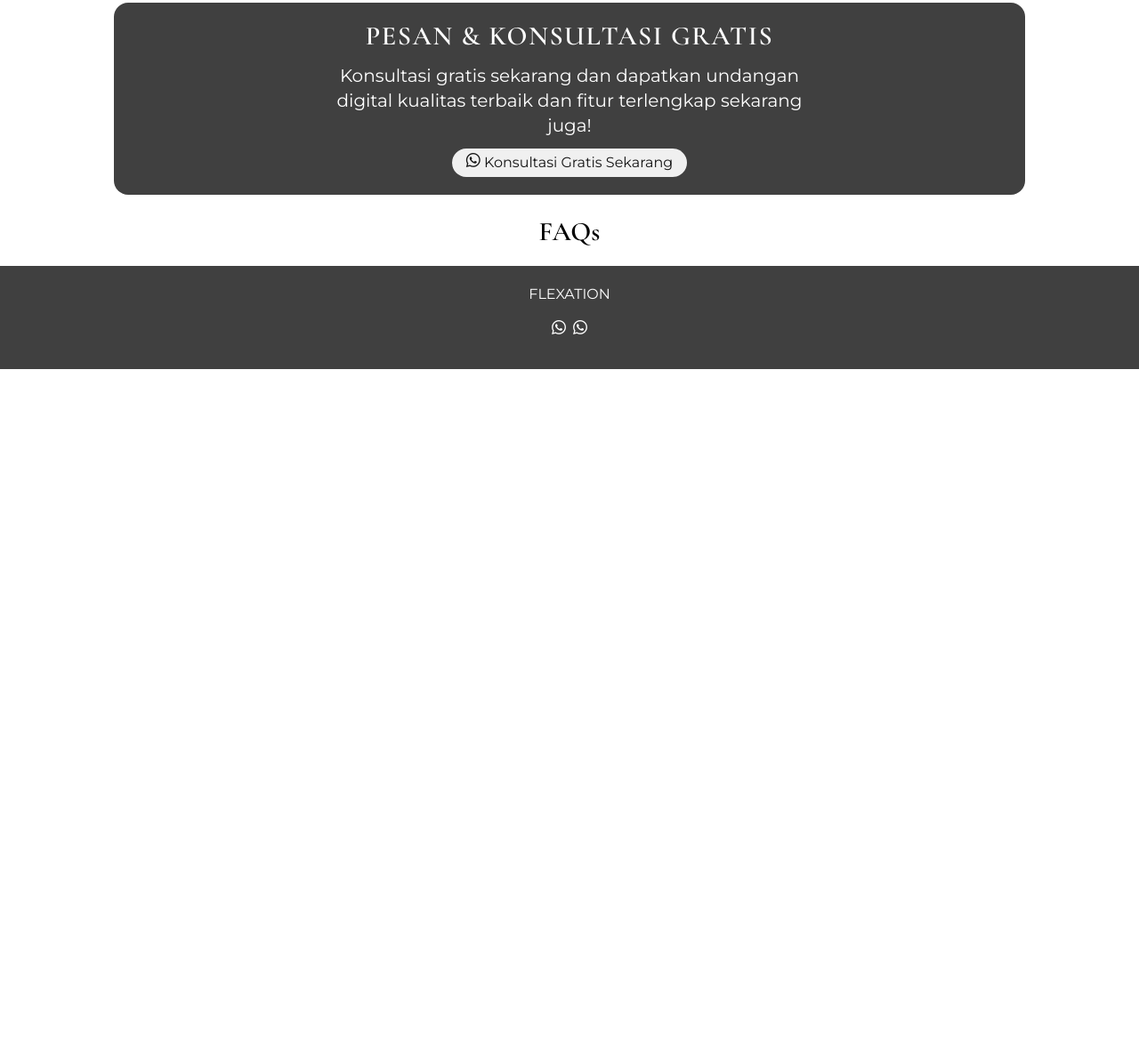
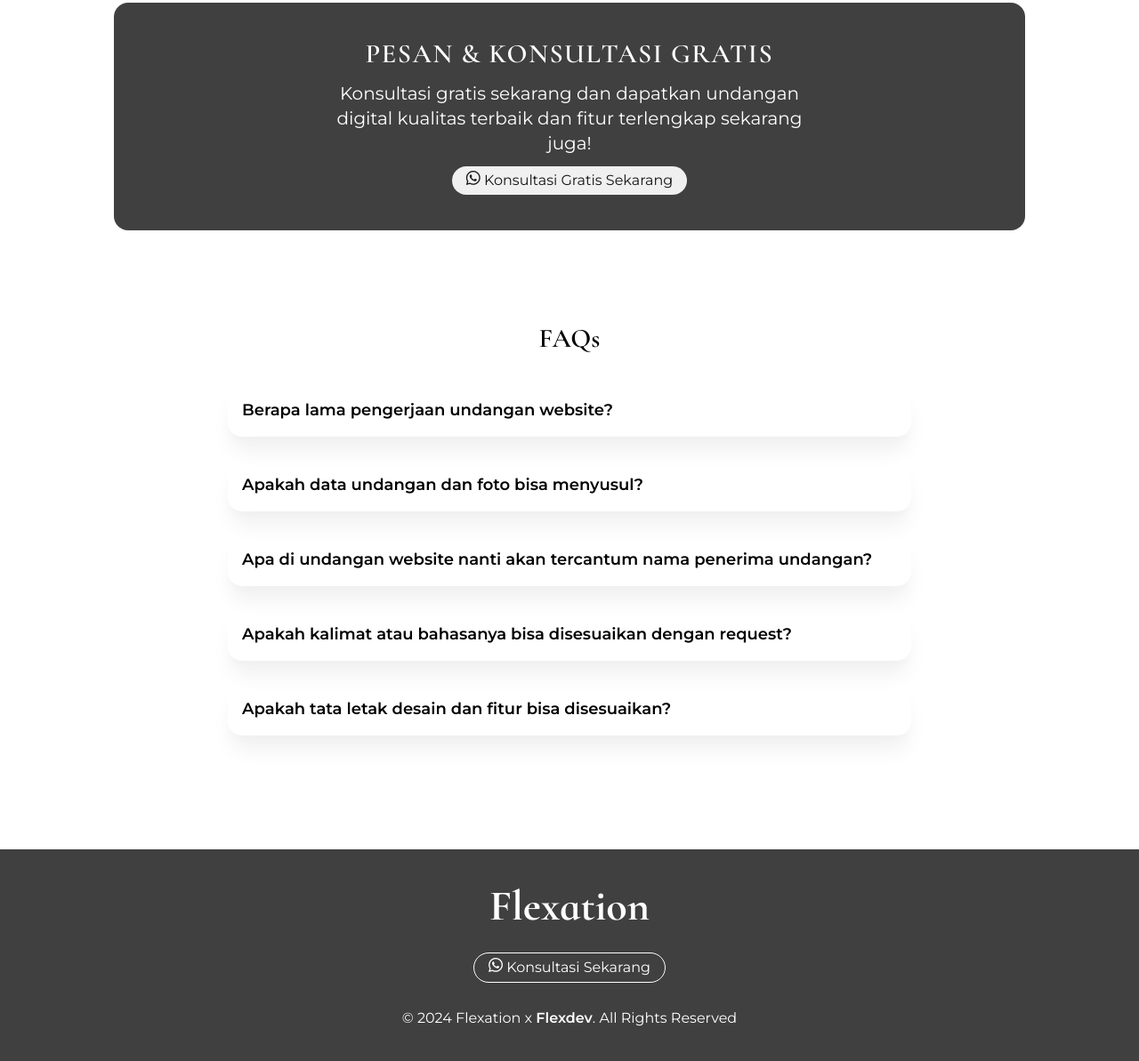
Before and after one commit to akuBetaa/catalog-invwedding, a plain HTML site: page index.html in a window 1280 px wide. Shown: the part 1464-2657 px from the top of the page at 89% size. Before the commit the page ends 1879 px from the top, so only its background shows below. Drawn offline with nearby package versions, Linux system fonts and the light colour scheme.

Commit message:
update faq and footer

```diff
--- a/assets/js/script.js
+++ b/assets/js/script.js
@@ -31,14 +31,7 @@ theme.forEach((item) => {
 });
 
 //Dropdown FAQs
-function toggleDropdown() {
-  const textElement = document.getElementById('hiddenText');
-  const buttonElement = document.getElementById('toggleButton');
-  if (textElement.classList.contains('hidden')) {
-    textElement.classList.remove('hidden');
-    buttonElement.textContent = 'Sembunyikan';
-  } else {
-    textElement.classList.add('hidden');
-    buttonElement.textContent = 'Tampilkan';
-  }
+function toggleFAQ(faqID) {
+  const faqContent = document.getElementById(faqID);
+  faqContent.classList.toggle('open');
 }
--- a/index.html
+++ b/index.html
@@ -1,16 +1,24 @@
 <!DOCTYPE html>
 <html lang="en">
   <head>
-    <meta charset="UTF-8">
-    <meta name="viewport" content="width=device-width, initial-scale=1.0">
+    <meta charset="UTF-8" />
+    <meta name="viewport" content="width=device-width, initial-scale=1.0" />
     <title>FLEXATION</title>
+    <!-- image logo -->
+    <link rel="icon" href="./assets/image/logo.png" />
 
     <!-- CSS  -->
-    <link rel="stylesheet" href="./assets/css/style.css">
+    <link rel="stylesheet" href="./assets/css/style.css" />
 
     <!-- Icons Flaticon  -->
-    <link rel='stylesheet' href='https://cdn-uicons.flaticon.com/2.4.0/uicons-regular-rounded/css/uicons-regular-rounded.css'>
-    <link rel='stylesheet' href='https://cdn-uicons.flaticon.com/2.4.0/uicons-brands/css/uicons-brands.css'>
+    <link
+      rel="stylesheet"
+      href="https://cdn-uicons.flaticon.com/2.4.0/uicons-regular-rounded/css/uicons-regular-rounded.css"
+    />
+    <link
+      rel="stylesheet"
+      href="https://cdn-uicons.flaticon.com/2.4.0/uicons-brands/css/uicons-brands.css"
+    />
 
     <!-- Tailwind -->
     <script src="https://cdn.tailwindcss.com"></script>
@@ -21,45 +29,66 @@
         theme: {
           extend: {
             colors: {
-                'grayplus' : '#404040',
-                'gray' : '#F0F0F0',
-                'graybutton' : '#312F31',
-                'colortext'  : '#151515',
+              grayplus: "#404040",
+              gray: "#F0F0F0",
+              graybutton: "#312F31",
+              colortext: "#151515",
             },
-              fontFamily : {
-                'montserrat' : ['Montserrat', 'sans-serif'],
-                'cormorant' : ["Cormorant Infant", 'serif']
-              }
-            }
-          }
-        }
+            fontFamily: {
+              montserrat: ["Montserrat", "sans-serif"],
+              cormorant: ["Cormorant Infant", "serif"],
+            },
+          },
+        },
+      };
     </script>
   </head>
   <body class="font-montserrat scroll-smooth">
     <!-- HEAD  -->
-    <div class="relative min-h-screen max-h-screen px-10 lg:px-32 bg-cover bg-center" style="background-image: url(./assets/image/img.jpeg);">
+    <div
+      class="relative min-h-screen max-h-screen px-10 lg:px-32 bg-cover bg-center"
+      style="background-image: url(./assets/image/img.jpeg)"
+    >
       <div class="absolute inset-0 z-10 bg-black min-h-screen opacity-70"></div>
 
-        <div class="relative min-h-screen z-20 text-white grid content-center italic">
+      <div
+        class="relative min-h-screen z-20 text-white grid content-center italic"
+      >
         <div>
           <p class="text-sm md:text-base">Invitation Wedding</p>
-                <p class="font-semibold text-3xl md:text-5xl lg:text-7xl tracking-wide py-2 font-cormorant">Sebar Kabar Gembira <br>dalam Genggaman</p>
+          <p
+            class="font-semibold text-3xl md:text-5xl lg:text-7xl tracking-wide py-2 font-cormorant"
+          >
+            Sebar Kabar Gembira <br />dalam Genggaman
+          </p>
           <p class="text-sm md:text-base">with FLEXATION</p>
         </div>
 
         <div class="py-10">
-                <button data-target="#katalog" class="scroll-button bg-gray px-5 py-3 text-xs text-colortext font-semibold hover:text-white rounded-full hover:bg-grayplus">Pilih Desain Impianmu</button>
+          <button
+            data-target="#katalog"
+            class="scroll-button bg-gray px-5 py-3 text-xs text-colortext font-semibold hover:text-white rounded-full hover:bg-grayplus"
+          >
+            Pilih Desain Impianmu
+          </button>
         </div>
       </div>
     </div>
 
     <!-- KATALOG  -->
-    <div class="px-5 lg:px-32 py-10 lg:py-20 text-center text-colortext" id="katalog">
+    <div
+      class="px-5 lg:px-32 py-10 lg:py-20 text-center text-colortext"
+      id="katalog"
+    >
       <div class="px-5 lg:px-60 md:px-16">
-            <h1 class="text-xl md:text-4xl font-bold font-cormorant tracking-widest">KATALOG</h1>
+        <h1
+          class="text-xl md:text-4xl font-bold font-cormorant tracking-widest"
+        >
+          KATALOG
+        </h1>
         <p class="text-xs md:text-base py-1 md:py-3">
-                Jadikan Undangan Pernikahanmu Tampil Eksklusif dan Berkesan
-                Pilih Desain Undangan Terbaik Hanya Khusus Untuk Kamu
+          Jadikan Undangan Pernikahanmu Tampil Eksklusif dan Berkesan Pilih
+          Desain Undangan Terbaik Hanya Khusus Untuk Kamu
         </p>
       </div>
 
@@ -84,41 +113,158 @@
         </div> -->
 
       <!-- CARD KATALOG by data.js  -->
-        <div id="dataTheme" class="grid grid-cols-2 pt-4 md:grid-cols-3 lg:grid-cols-4 lg:px-10 gap-5 lg:gap-9">
+      <div
+        id="dataTheme"
+        class="grid grid-cols-2 pt-4 md:grid-cols-3 lg:grid-cols-4 lg:px-10 gap-5 lg:gap-9"
+      ></div>
+    </div>
+
+    <!-- KONSULTASI  -->
+    <div
+      class="bg-grayplus text-white text-center m-6 py-10 lg:mx-32 rounded-2xl p-5"
+    >
+      <p
+        class="font-cormorant text-lg md:text-2xl lg:text-3xl font-semibold tracking-wider"
+      >
+        PESAN & KONSULTASI GRATIS
+      </p>
+      <p class="text-xs md:text-base lg:text-xl py-1 pb-4 lg:py-3 lg:mx-52">
+        Konsultasi gratis sekarang dan dapatkan undangan digital kualitas
+        terbaik dan fitur terlengkap sekarang juga!
+      </p>
+      <a href="https://wa.me/6285732705891">
+        <button
+          class="bg-gray hover:bg-graybutton text-colortext hover:text-white py-1 px-4 rounded-full text-xs md:text-base"
+        >
+          <i class="fi fi-brands-whatsapp"></i>
+          Konsultasi Gratis Sekarang
+        </button>
+      </a>
+    </div>
+
+    <!-- FAQ  -->
+    <div class="px-5 lg:px-64 py-10 lg:py-20">
+      <div
+        class="font-cormorant text-center font-semibold text-xl md:text-2xl lg:text-3xl"
+      >
+        FAQs
+      </div>
+      <div class="py-8 flex flex-col gap-2">
+        <div class="rounded-2xl shadow-xl shadow-gray mb-4">
+          <button
+            class="w-full text-left px-4 py-4 text-base md:text-lg font-semibold hover:bg-gray-300 focus:outline-none"
+            onclick="toggleFAQ('faq1')"
+          >
+            Berapa lama pengerjaan undangan website?
+          </button>
+          <div id="faq1" class="faq-content">
+            <p class="text-sm md:text-base">
+              Untuk pengerjaan undangan website, memakan waktu 2-3 Hari setelah
+              Data undangan dan fotonya dilengkapi. Dan semua proses
+              pengerjaanya dilakukan oleh tim Flexation.
+            </p>
           </div>
         </div>
 
-
-    <!-- KONSULTASI  -->
-    <div class="bg-grayplus text-white text-center m-6 lg:mx-32 rounded-2xl p-5">
-        <p class="font-cormorant text-lg md:text-2xl lg:text-3xl font-semibold tracking-wider">PESAN & KONSULTASI GRATIS</p>
-        <p class="text-xs md:text-base lg:text-xl py-1 pb-4 lg:py-3 lg:mx-52">
-            Konsultasi gratis sekarang dan dapatkan undangan digital kualitas terbaik dan fitur terlengkap sekarang juga!
+        <div class="rounded-2xl shadow-xl shadow-gray mb-4">
+          <button
+            class="w-full text-left px-4 py-4 text-base md:text-lg font-semibold hover:bg-gray-300 focus:outline-none"
+            onclick="toggleFAQ('faq2')"
+          >
+            Apakah data undangan dan foto bisa menyusul?
+          </button>
+          <div id="faq2" class="faq-content">
+            <p class="text-sm md:text-base">
+              Bisa! sudah order berarti sudah booking. Jadi foto kamu menyusul
+              beberapa bulan lagi.
             </p>
-        <button class="bg-gray hover:bg-graybutton text-colortext hover:text-white py-1 px-4 rounded-full text-xs md:text-base">
-            <i class="fi fi-brands-whatsapp"></i>
-            Konsultasi Gratis Sekarang
-        </button>
+          </div>
         </div>
 
-    <!-- FAQ  -->
-    <div class="px-5 pb-5">
-        <div class="font-cormorant text-center font-semibold text-xl md:text-2xl lg:text-3xl">FAQs</div>
-        <div>
+        <div class="rounded-2xl shadow-xl shadow-gray mb-4">
+          <button
+            class="w-full text-left px-4 py-4 text-base md:text-lg font-semibold hover:bg-gray-300 focus:outline-none"
+            onclick="toggleFAQ('faq3')"
+          >
+            Apa di undangan website nanti akan tercantum nama penerima undangan?
+          </button>
+          <div id="faq3" class="faq-content">
+            <p class="text-sm md:text-base">
+              Nama tamu akan tercantum di undangan website kamu. Untuk membuat
+              Nama tamu, sehingga Unlimited share dan Unlimited Nama tamu.
+            </p>
+          </div>
+        </div>
 
+        <div class="rounded-2xl shadow-xl shadow-gray mb-4">
+          <button
+            class="w-full text-left px-4 py-4 text-base md:text-lg font-semibold hover:bg-gray-300 focus:outline-none"
+            onclick="toggleFAQ('faq4')"
+          >
+            Apakah kalimat atau bahasanya bisa disesuaikan dengan request?
+          </button>
+          <div id="faq4" class="faq-content">
+            <p class="text-sm md:text-base">
+              Bisa, Jadi kamu bisa request kalimat dan bahasanya sesuai dengan
+              keinginan kamu secara gratis.
+            </p>
+          </div>
+        </div>
+
+        <div class="rounded-2xl shadow-xl shadow-gray mb-4">
+          <button
+            class="w-full text-left px-4 py-4 text-base md:text-lg font-semibold hover:bg-gray-300 focus:outline-none"
+            onclick="toggleFAQ('faq5')"
+          >
+            Apakah tata letak desain dan fitur bisa disesuaikan?
+          </button>
+          <div id="faq5" class="faq-content">
+            <p class="text-sm md:text-base">
+              Bisa, Jadi kamu bisa request untuk rubah posisi desain/fitur
+              diundangannya.
+              <br />
+              <br />
+              Serta fitur diundangannya bisa di nonaktifkan jika kamu tidak
+              membutuhkannya seperti (Wedding Gift, Wedding Wish, Instagram
+              link, Video Prewedding dan lain sebagainya).
+              <br />
+              <br />
+              Dan jika ada fitur yang ingin ditambahkan, namun tidak tersedia
+              pada paket yang ditawarkan. Bisa langsung konsultasikan pada
+              kontak admin kami.
+            </p>
+          </div>
+        </div>
       </div>
     </div>
 
     <!-- FOOTER  -->
-    <div class="bg-grayplus text-center p-5 text-white">
-        <p>FLEXATION</p>
-        <div class="flex justify-center gap-2 py-3">
-            <button class="pt-1 hover:text-colortext">
+    <div
+      class="px-5 lg:px-64 py-10 flex flex-col gap-4 justify-center items-center bg-grayplus text-center p-5 text-white"
+    >
+      <div class="flex gap-3 justify-center items-center">
+        <!-- <img src="./assets/image/logo.png" class="w-10 rounded-md" alt=""> -->
+        <h1 class="text-3xl md:text-5xl font-bold font-cormorant">Flexation</h1>
+      </div>
+      <div class="flex justify-center items-center gap-2 py-3">
+        <a href="https://wa.me/6285732705891" class="">
+          <button
+            class="text-white border border-white hover:bg-white hover:text-colortext py-1 px-4 rounded-full text-xs md:text-base"
+          >
             <i class="fi fi-brands-whatsapp"></i>
+            Konsultasi Sekarang
           </button>
-            <button class="pt-1 hover:text-colortext">
-                <i class="fi fi-brands-whatsapp"></i>
-            </button>
+        </a>
+      </div>
+      <div>
+        <p class="text-xs md:text-base">
+          © 2024 Flexation x
+          <a
+            href="https://flexdev.site"
+            class="hover:text-cyan-200 font-semibold"
+            >Flexdev</a
+          >. All Rights Reserved
+        </p>
       </div>
     </div>
 
```
Also changed, not shown: assets/css/style.css (+12 -0 lines), assets/image/logo.png (added). Lines whose indentation alone changed are shown as unchanged.
